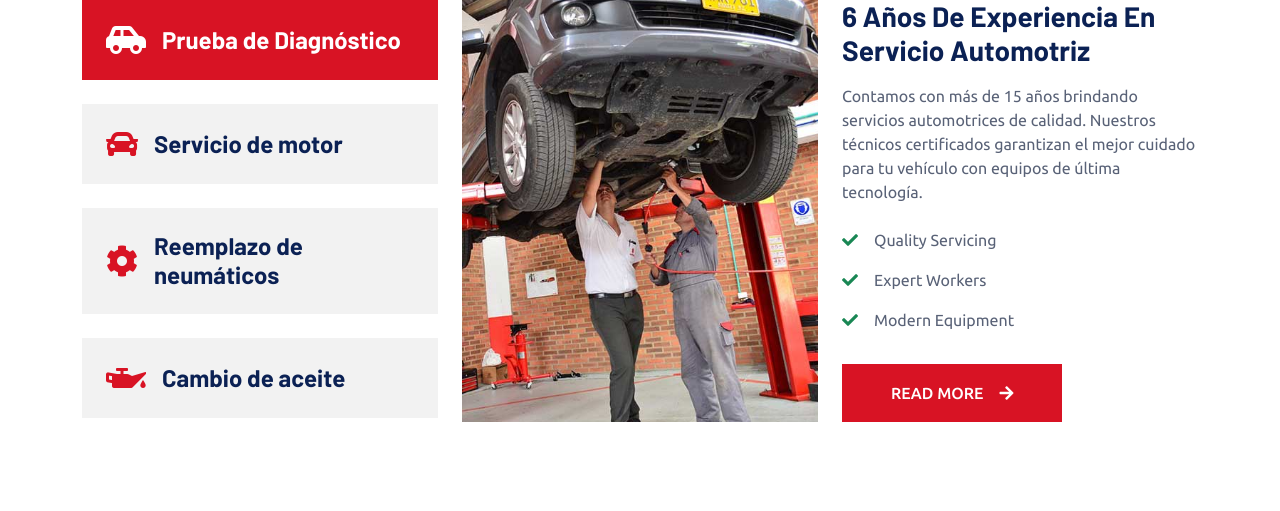
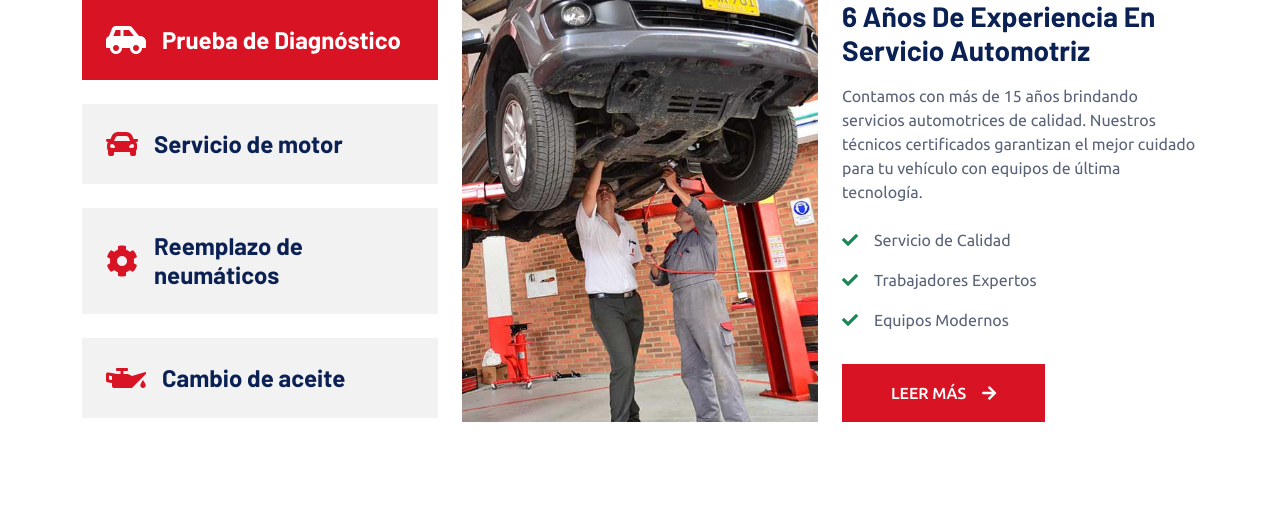
Before and after one commit to jonathanpila0208-sketch/interfacesG4, a Django app: page / in a window 1280 px wide. Shown: the part 2472-2983 px from the top of the page. Run offline with Django 5.2, Linux system fonts and the light colour scheme; some libraries are stand-ins or nearby versions.

Commit message:
Traducción de lista de servicios y botón a español

```diff
--- a/inicio/templates/index.html
+++ b/inicio/templates/index.html
@@ -238,10 +238,10 @@
                                 <p class="mb-4">Contamos con más de 15 años brindando servicios automotrices
                                      de calidad. Nuestros técnicos certificados garantizan el mejor cuidado
                                      para tu vehículo con equipos de última tecnología.</p>
-                                <p><i class="fa fa-check text-success me-3"></i>Quality Servicing</p>
-                                <p><i class="fa fa-check text-success me-3"></i>Expert Workers</p>
-                                <p><i class="fa fa-check text-success me-3"></i>Modern Equipment</p>
-                                <a href="" class="btn btn-primary py-3 px-5 mt-3">Read More<i
+                                <p><i class="fa fa-check text-success me-3"></i>Servicio de Calidad</p>
+                                <p><i class="fa fa-check text-success me-3"></i>Trabajadores Expertos</p>
+                                <p><i class="fa fa-check text-success me-3"></i>Equipos Modernos</p>
+                                <a href="" class="btn btn-primary py-3 px-5 mt-3">Leer Más<i
                                         class="fa fa-arrow-right ms-3"></i></a>
                             </div>
                         </div>
```
